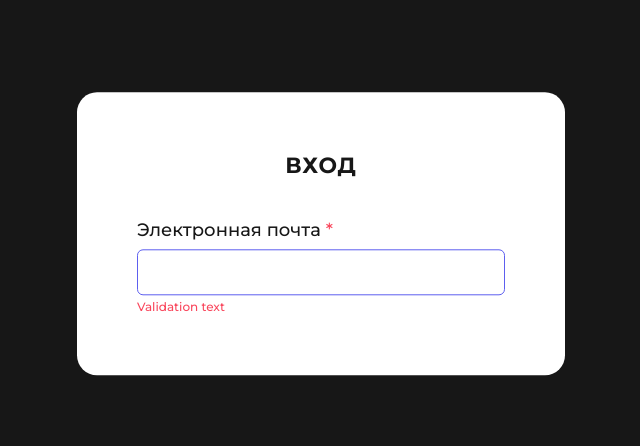
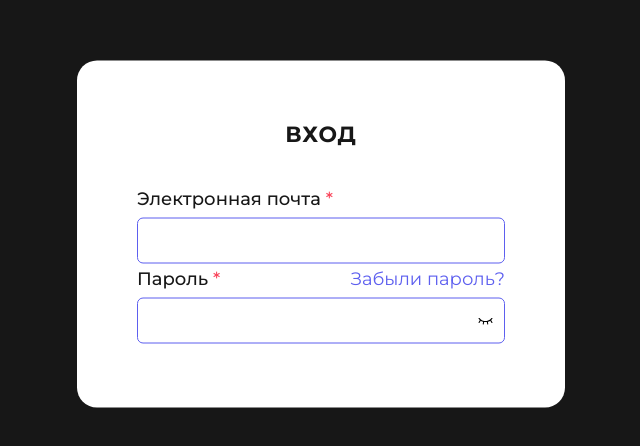
Before and after one commit to Githance/frontend, a React (Create React App) app: page /authentication in a window 1280 px wide. Shown: the part 166-612 px from the top of the page, without its empty margins (319-959 px from the left). Built offline with nearby package versions, Linux system fonts and the light colour scheme.

Commit message:
feat: добавить поле для пароля в форму

```diff
--- /dev/null
+++ b/src/components/email-input/email-input.jsx
@@ -0,0 +1,23 @@
+/* eslint-disable react/require-default-props */
+import PropTypes from "prop-types";
+import cn from "classnames"
+import style from "./email-input.module.css";
+
+function EmailInput({ htmlFor, placeholder, className }) {
+  return (
+    <input
+      id={htmlFor}
+      type="email"
+      placeholder={placeholder}
+      className={cn(style.input, className)}
+    />
+  );
+}
+
+EmailInput.propTypes = {
+  placeholder: PropTypes.string,
+  htmlFor: PropTypes.string,
+  className: PropTypes.string,
+};
+
+export default EmailInput;
--- a/src/components/password-input/password-input.jsx
+++ b/src/components/password-input/password-input.jsx
@@ -2,10 +2,11 @@
 /* eslint-disable react/self-closing-comp */
 /* eslint-disable react/require-default-props */
 import PropTypes from "prop-types";
+import cn from "classnames";
 import { useState } from "react";
 import style from "./password-input.module.css";
 
-function PasswordInput({ htmlFor, placeholder }) {
+function PasswordInput({ htmlFor, placeholder, className }) {
   const [showPassword, setShowPassword] = useState(true);
 
   function togglePassword() {
@@ -13,10 +14,10 @@ function PasswordInput({ htmlFor, placeholder }) {
   }
 
   return (
-    <div className={style.input}>
+    <div className={cn(style.input, className)}>
       <input
         id={htmlFor}
-        type="text"
+        type={showPassword ? "password" : "text"}
         placeholder={placeholder}
         className={style.input__element}
       />
@@ -34,6 +35,7 @@ function PasswordInput({ htmlFor, placeholder }) {
 PasswordInput.propTypes = {
   placeholder: PropTypes.string,
   htmlFor: PropTypes.string,
+  className: PropTypes.string,
 };
 
 export default PasswordInput;
--- a/src/components/text-input/text-input.jsx
+++ /dev/null
@@ -1,22 +0,0 @@
-/* eslint-disable react/require-default-props */
-import PropTypes from "prop-types";
-
-import style from "./text-input.module.css";
-
-function TextInput({ htmlFor, placeholder }) {
-  return (
-    <input
-      id={htmlFor}
-      type="text"
-      placeholder={placeholder}
-      className={style.input}
-    />
-  );
-}
-
-TextInput.propTypes = {
-  placeholder: PropTypes.string,
-  htmlFor: PropTypes.string,
-};
-
-export default TextInput;
--- a/src/pages/authentication-page/authentication-page.jsx
+++ b/src/pages/authentication-page/authentication-page.jsx
@@ -1,11 +1,12 @@
 /* eslint-disable no-unused-vars */
 /* eslint-disable react/self-closing-comp */
 import { useForm } from "react-hook-form";
-import cn from "classnames";
+import { Link } from "react-router-dom";
 import Form from "../../components/form/form";
 import FormTitle from "../../components/form-title/form-title";
 import InputLabel from "../../components/input-label/input-label";
-import TextInput from "../../components/text-input/text-input";
+import EmailInput from "../../components/email-input/email-input";
+import PasswordInput from "../../components/password-input/password-input";
 import InputErrorText from "../../components/input-error-text/input-error-text";
 import style from "./authentication-page.module.css";
 
@@ -35,8 +36,31 @@ function AuthenticationPage() {
             className={style.label}
             required
           ></InputLabel>
-          <TextInput type="email" htmlFor="email" />
-          <InputErrorText className={style.error}>Validation text</InputErrorText>
+          <EmailInput className={style.input} htmlFor="email" />
+          {false && (
+            <InputErrorText className={style.error}>
+              Validation text
+            </InputErrorText>
+          )}
+        </fieldset>
+        <fieldset className={style.fieldset}>
+          <div className={style.container__password}>
+            <InputLabel
+              label="Пароль"
+              htmlFor="password"
+              className={style.label}
+              required
+            ></InputLabel>
+            <Link className={style.link} to="/registration">
+              Забыли пароль?
+            </Link>
+          </div>
+          <PasswordInput className={style.input} htmlFor="password" />
+          {false && (
+            <InputErrorText className={style.error}>
+              Validation text
+            </InputErrorText>
+          )}
         </fieldset>
       </Form>
     </div>
--- a/src/pages/authentication-page/authentication-page.module.css
+++ b/src/pages/authentication-page/authentication-page.module.css
@@ -2,6 +2,11 @@
   width: 100vw;
   height: 100vh;
   background-color: var(--bg-color-main);
+}
+
+.container__password {
+  display: flex;
+  justify-content: space-between;
 }
 
 .form {
@@ -30,13 +35,28 @@
   border: none;
 }
 
-.label {
-  margin-bottom: 8px;
+.input {
+  margin-top: 8px;
+  margin-bottom: 4px;
 }
 
-.error {
-  margin-top: 4px;
+.link {
+  font-weight: 400;
+  font-size: 18px;
+  line-height: 22px;
+  display: inline-block;
+  text-decoration: none;
+  color: var(--bg-color-button-normal);
 }
+
+.link:hover {
+  color: var(--bg-color-button-hover);
+}
+
+.link:active {
+  color: var(--bg-color-button-pressed);
+}
+
 
 
 
@@ -48,31 +68,12 @@
   justify-content: center;
 }
 
-.input {
-  margin-top: 25px;
-}
-
 .text {
   margin: 0;
   display: inline-block;
   font-weight: 500;
   font-size: 18px;
   line-height: 22px;
-}
-
-.link {
-  display: inline-block;
-  margin-left: 5px;
-  text-decoration: underline;
-  color: var(--bg-color-button-normal);
-}
-
-.link:hover {
-  color: var(--bg-color-button-hover);
-}
-
-.link:active {
-  color: var(--bg-color-button-pressed);
 }
 
 .button {
```
Also changed, not shown: src/components/email-input/email-input.module.css (renamed from src/components/text-input/text-input.module.css).
